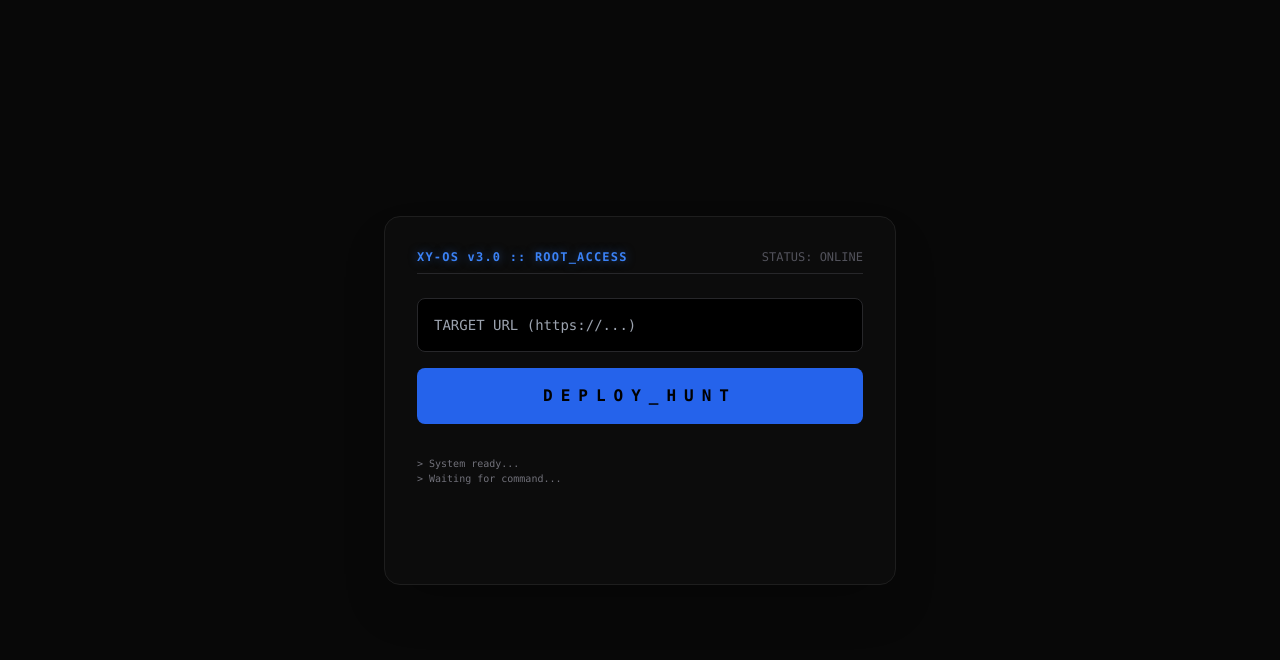
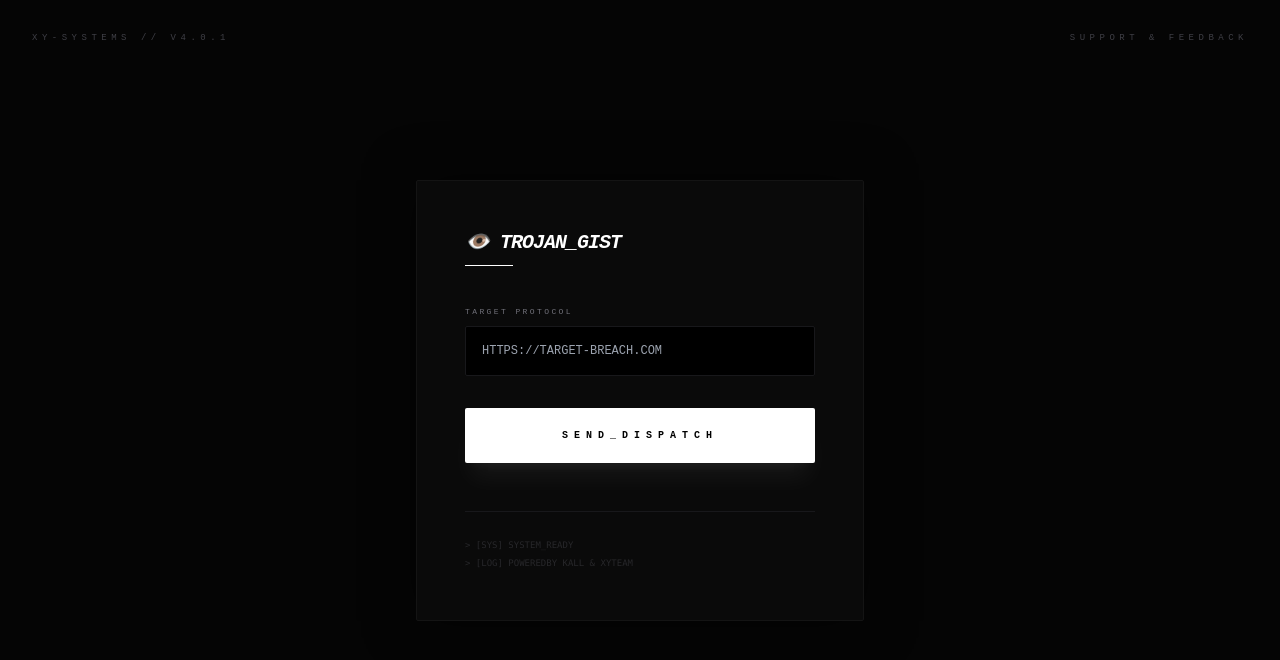
Before and after one commit to KallXhyber/scrape, a website: page index.html in a window 1280 px wide. Drawn offline with nearby package versions, Linux system fonts and the light colour scheme.

Commit message:
Revamp index.html with new styles and layout
Updated styles and structure for improved layout and design.

```diff
--- a/index.html
+++ b/index.html
@@ -2,33 +2,48 @@
 <html lang="en">
 <head>
     <meta charset="UTF-8">
+    <meta name="viewport" content="width=device-width, initial-scale=1.0">
     <title>XY-COMMAND CENTER</title>
     <script src="https://cdn.tailwindcss.com"></script>
     <style>
-        body { background-color: #080808; color: #3b82f6; font-family: 'Consolas', monospace; }
-        .terminal-box { border: 1px solid #1e1e1e; background: rgba(13, 13, 13, 0.9); }
-        .neon-text { text-shadow: 0 0 10px rgba(59, 130, 246, 0.5); }
+        body { background-color: #050505; color: #fff; font-family: 'JetBrains Mono', monospace; }
+        .os-card { background: #0a0a0a; border: 1px solid #141414; }
+        .rounded-kotak { border-radius: 2px; }
+        @keyframes slideIn {
+            from { opacity: 0; transform: translateY(30px); filter: blur(10px); }
+            to { opacity: 1; transform: translateY(0); filter: blur(0); }
+        }
+        .animate-os { animation: slideIn 1s cubic-bezier(0.16, 1, 0.3, 1) forwards; }
     </style>
 </head>
-<body class="flex items-center justify-center min-h-screen p-4">
-    <div class="terminal-box p-8 rounded-2xl w-full max-w-lg shadow-2xl">
-        <div class="flex justify-between mb-6 border-b border-zinc-800 pb-2">
-            <span class="neon-text text-xs tracking-widest font-bold">XY-OS v3.0 :: ROOT_ACCESS</span>
-            <span class="text-zinc-600 text-xs">STATUS: ONLINE</span>
+<body class="flex flex-col items-center justify-center min-h-screen p-6">
+    <header class="fixed top-0 w-full p-8 flex justify-between items-center text-[9px] tracking-[0.5em] text-zinc-700 uppercase">
+        <div>XY-SYSTEMS // V4.0.1</div>
+        <div class="hover:text-white cursor-pointer transition-colors duration-500">Support & Feedback</div>
+    </header>
+
+    <div class="os-card p-12 w-full max-w-md shadow-[0_0_50px_rgba(0,0,0,0.5)] animate-os rounded-kotak">
+        <div class="mb-10">
+            <h1 class="text-xl font-black italic tracking-tighter text-white">👁️ TROJAN_GIST</h1>
+            <div class="h-[1px] w-12 bg-white mt-2"></div>
         </div>
 
-        <div class="space-y-4">
-            <input type="text" id="target" placeholder="TARGET URL (https://...)"
-                class="w-full bg-black border border-zinc-800 p-4 rounded-lg focus:border-blue-500 outline-none text-blue-400 text-sm">
+        <div class="space-y-8">
+            <div class="relative">
+                <label class="text-[8px] uppercase tracking-[0.3em] text-zinc-500 mb-2 block">Target Protocol</label>
+                <input type="text" id="target" placeholder="HTTPS://TARGET-BREACH.COM"
+                    class="w-full bg-black border border-zinc-900 p-4 text-xs text-white outline-none focus:border-zinc-500 transition-all duration-700 rounded-kotak">
+            </div>
 
-            <button onclick="deploy()" class="w-full bg-blue-600 hover:bg-blue-500 text-black font-black py-4 rounded-lg transition-all active:scale-95 tracking-[0.5em]">
-                DEPLOY_HUNT
+            <button onclick="deploy()"
+                class="w-full py-5 bg-white text-black font-black text-[10px] uppercase tracking-[0.6em] hover:bg-zinc-200 active:scale-[0.98] transition-all duration-500 rounded-kotak shadow-xl shadow-white/5">
+                SEND_DISPATCH
             </button>
         </div>
 
-        <div id="logs" class="mt-8 text-[10px] text-zinc-500 h-24 overflow-y-auto">
-            > System ready...<br>
-            > Waiting for command...
+        <div id="status" class="mt-12 text-[9px] font-mono text-zinc-800 leading-loose uppercase border-t border-zinc-900 pt-6">
+            > [SYS] SYSTEM_READY<br>
+            > [LOG] PoweredBy Kall & XyTeam
         </div>
     </div>
 
@@ -36,24 +51,41 @@
         import { initializeApp } from "https://www.gstatic.com/firebasejs/10.7.1/firebase-app.js";
         import { getDatabase, ref, set } from "https://www.gstatic.com/firebasejs/10.7.1/firebase-database.js";
 
+        // Gunakan Firebase tuan
         const firebaseConfig = { databaseURL: "https://kall-e4441-default-rtdb.asia-southeast1.firebasedatabase.app" };
         const app = initializeApp(firebaseConfig);
         const db = getDatabase(app);
 
         window.deploy = async () => {
             const url = document.getElementById('target').value;
+            const logBox = document.getElementById('status');
             if(!url) return;
 
-            const logBox = document.getElementById('logs');
-            const domain = new URL(url).hostname.replace(/\./g, '_');
+            logBox.innerHTML += `<br><span class="text-zinc-400">> [OK] DISPATCHING SIGNAL...</span>`;
 
-            logBox.innerHTML += `<br>> TARGET LOCKED: ${domain}`;
-            await set(ref(db, 'scraper/request'), {
-                target: url,
-                path: `auto/${domain}`,
-                timestamp: Date.now()
-            });
-            logBox.innerHTML += `<br>> SIGNAL SENT. CHECK GITHUB ACTIONS.`;
+            try {
+                // 1. Kirim Target ke Firebase
+                await set(ref(db, 'scraper/request'), {
+                    target: url,
+                    timestamp: Date.now()
+                });
+
+                // 2. Trigger GitHub Action via Dispatch
+                // Pastikan ganti TOKEN dan REPO_OWNER dengan data asli
+                const GITHUB_TOKEN = "GANTI_DENGAN_TOKEN_TUAN";
+                await fetch(`https://api.github.com/repos/KallXhyber/scrape/dispatches`, {
+                    method: 'POST',
+                    headers: {
+                        'Authorization': `token ${GITHUB_TOKEN}`,
+                        'Accept': 'application/vnd.github.v3+json'
+                    },
+                    body: JSON.stringify({ event_type: 'trigger_scrape' })
+                });
+
+                logBox.innerHTML += `<br><span class="text-white">> [OK] GITHUB_ACTIONS_EXECUTED</span>`;
+            } catch (e) {
+                logBox.innerHTML += `<br><span class="text-red-900">> [ERR] SIGNAL_LOST</span>`;
+            }
         }
     </script>
 </body>
```
